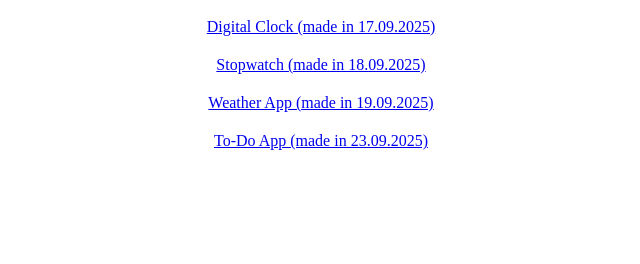
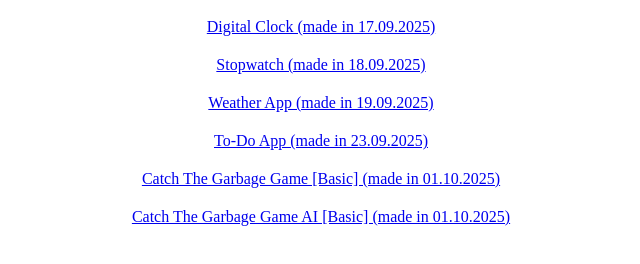
Before and after one commit to iyiinsan5555/My_exe_Programs, a plain HTML site: page index.html in a window 1280 px wide. Shown: the whole page, without its empty margins (319-959 px from the left). Drawn offline with Linux system fonts and the light colour scheme.

Commit message:
Added really basic game (don't play it 😥)

```diff
--- a/index.html
+++ b/index.html
@@ -18,6 +18,8 @@
         <a href="https://drive.google.com/file/d/1vR1Jmg9TWMH_bEnBxtC-TQyfOT152jL6/view?usp=drive_link">Stopwatch (made in 18.09.2025)</a><br>
         <a href="https://drive.google.com/file/d/1Je-Uyj4GHumbY1tpfaxYBmYeWFHiaRvc/view?usp=drive_link">Weather App (made in 19.09.2025)</a><br>
         <a href="https://drive.google.com/file/d/1KXFCDvmJ6R-sIz81z9oNk59ZUOA_Icr3/view?usp=drive_link">To-Do App (made in 23.09.2025)</a><br>
+        <a href="https://drive.google.com/file/d/18ii00b9RotLEL-Zg4zURIqjkhC5-XxGU/view?usp=drive_link">Catch The Garbage Game [Basic] (made in 01.10.2025)</a><br>
+        <a href="https://drive.google.com/file/d/1kmLLpHGPjZz6VqK5zG_xAO5VrSzDAPOI/view?usp=drive_link">Catch The Garbage Game AI [Basic] (made in 01.10.2025)</a><br>
     </div>
 
 
```
Also changed, not shown: 1 other file.
